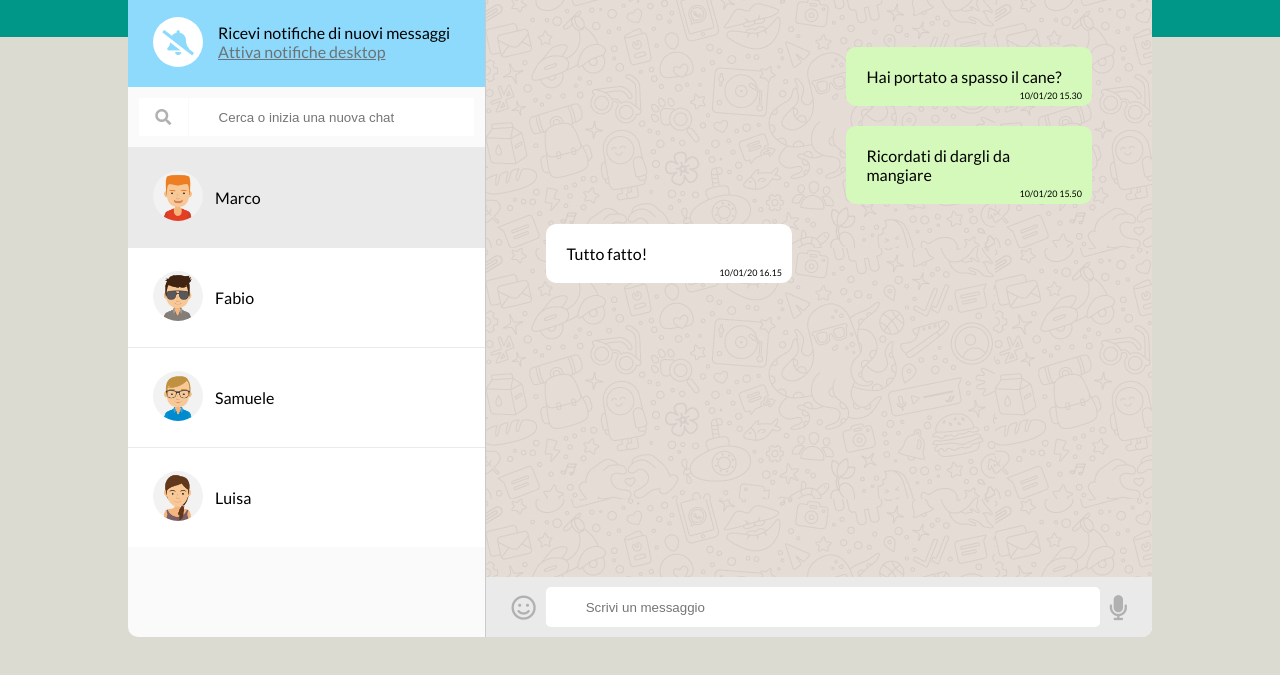
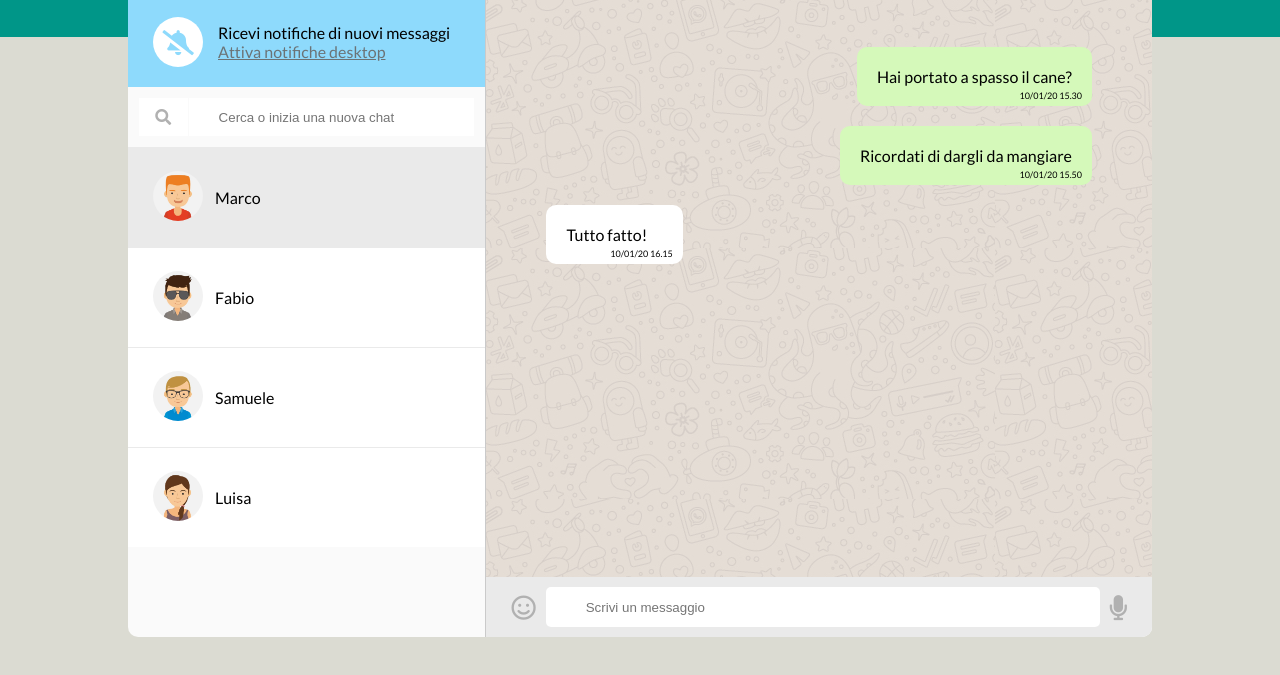
Before and after one commit to LisignoliMichele/vue-boolzapp, a plain HTML site: page index.html in a window 1280 px wide. Shown: the part 123-798 px from the top of the page. Drawn offline with nearby package versions, Linux system fonts and the light colour scheme.

Commit message:
mesagges size

```diff
--- a/css/style.css
+++ b/css/style.css
@@ -11,6 +11,11 @@
    height: 100vh;
    background: linear-gradient(to top, #DBDBD2 80%, #009688 80%);
    display: flex;
+}
+.clearfix::after{
+   content: "";
+   display: table;
+   clear: both;
 }
 .appWindow{
    width: 80%;
@@ -174,18 +179,22 @@
 }
 .chatRoom .messages ul{
    list-style: none;
+   display: flex;
+   flex-direction: column;
 }
 .chatRoom .messages li{
-   width: 45%;
+   max-width: 60%;
+   min-width: 25%;
    margin-bottom: 20px;
    padding: 20px;
    border-radius: 10px;
    position: relative;
    background-color: #ffffff;
+   align-self: flex-start;
 }
 .chatRoom .messages li.sented{
    background-color: #D5F9BA;
-   margin-left: 55%;
+   align-self: flex-end;
 }
 .chatRoom .messages li time{
    position: absolute;
@@ -197,7 +206,7 @@
    font-family: "Font Awesome 5 Free";
    content: "\f078";
    font-weight: 900;
-   font-size: 13px;
+   font-size: 14px;
    color: #6B7376;;
    margin-right: 15px;
    position: absolute;
--- a/index.html
+++ b/index.html
@@ -88,7 +88,7 @@
                   <div class="chatRoom">
                      <div class="messages">
                         <ul>
-                           <li v-for="(message) in contacts[contactIndex].messages" :class="{sented: message.status == 'sent'}">
+                           <li class="clearfix" v-for="(message) in contacts[contactIndex].messages" :class="{sented: message.status == 'sent'}">
                               {{message.message}}
                               <time>{{message.date}}</time>
                            </li>
```
